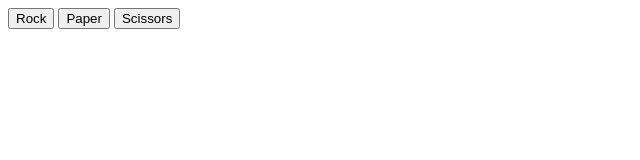
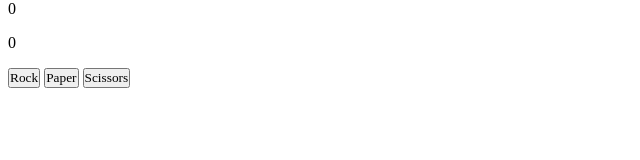
Before and after one commit to TJBaumgartner/JS-RPS, a plain HTML site: page index.html in a window 1280 px wide. Both pictures are taken after a click on the button "Rock". Shown: the whole page, without its empty margins (0-640 px from the left). Drawn offline with Linux system fonts and the light colour scheme.

Commit message:
created pScore and cScore

```diff
--- a/index.html
+++ b/index.html
@@ -9,11 +9,14 @@
     <title>Rock Paper Scissors</title>
 </head>
 <body>
-    <button id="button1">Rock</button>
-    <button id="button2">Paper</button>
-    <button id="button3">Scissors</button>
-    <div>
-
+    <div class="textDisplay">
+        <p id="pScore">0</p>
+        <p id="cScore">0</p>
+    </div>
+    <div class="buttonContainer">
+        <button id="button1">Rock</button>
+        <button id="button2">Paper</button>
+        <button id="button3">Scissors</button>
     </div>
 </body>
 </html>
--- a/javascript.js
+++ b/javascript.js
@@ -2,6 +2,9 @@ let playerScore = 0;
 let computerScore = 0;
 let playerSelection;
 let computerSelection;
+let pScore = document.getElementById("pScore");
+let cScore = document.getElementById("cScore");
+
 //Randomize computer Choice
 function getComputerChoice(){
     let computerChoice = '';
@@ -37,9 +40,16 @@ buttons.forEach(button => button.addEventListener('click', () =>{
     computerSelection = getComputerChoice();
     playRound(playerSelection, computerSelection);
 
+    pScore.textContent = playerScore;
+    cScore.textContent = computerScore;
+
     if(playerScore ===5 || computerScore ===5){
         console.log('game over');
     }
+
+
+
+
 }));
 
 //Function to play the round
@@ -61,6 +71,9 @@ function playRound(playerSelection, computerSelection){
             computerScore++
     }
 }
+
+
+
 //NEXT TIME YOU COME BACK TERRENCE MAKE THE UI LOOK GOOD, GAME WORKS!
 
 
--- a/styles.css
+++ b/styles.css
@@ -0,0 +1,8 @@
+*{
+    margin-top: 0px;
+    padding: 0px;
+    font-family:'Times New Roman', Times, serif;
+    box-sizing: border-box;
+    list-style: none;
+    text-decoration: none;
+}
```
